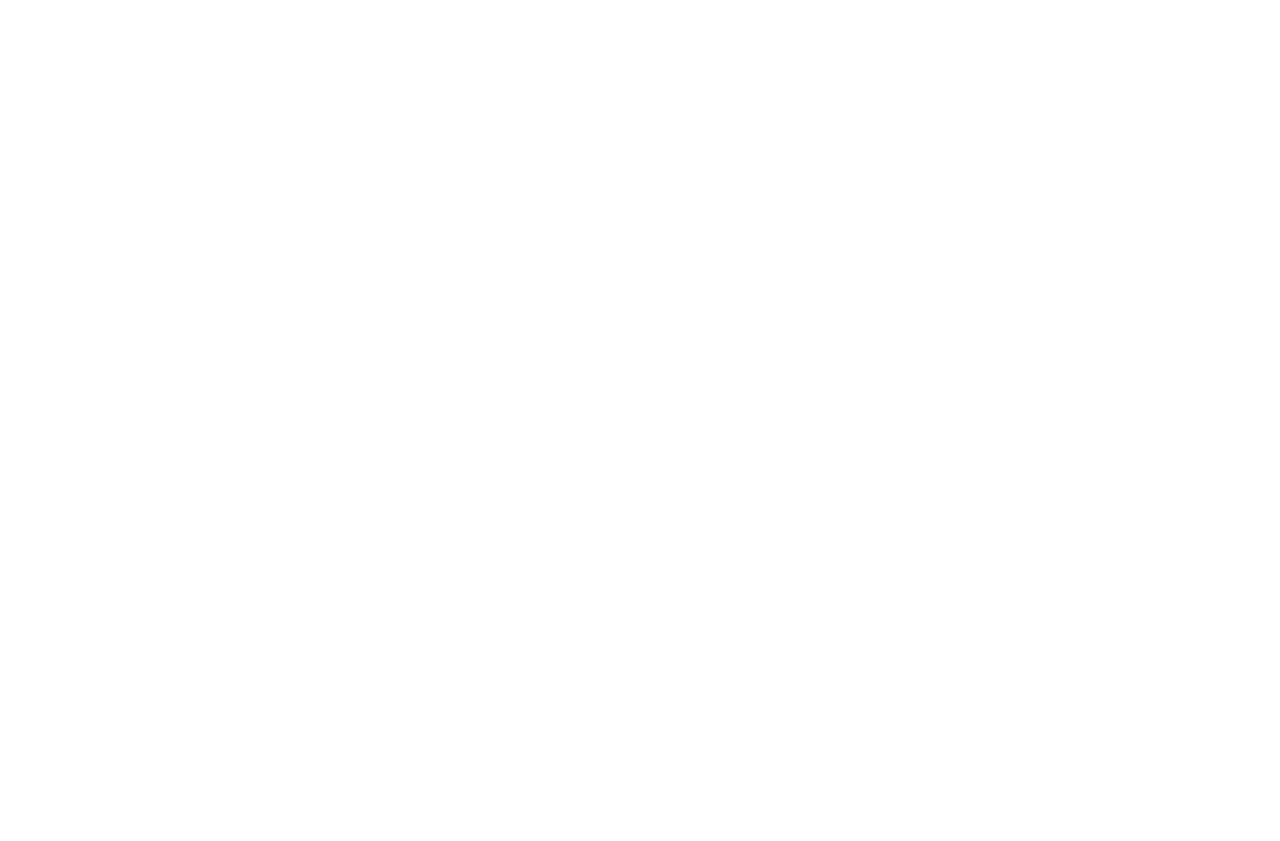
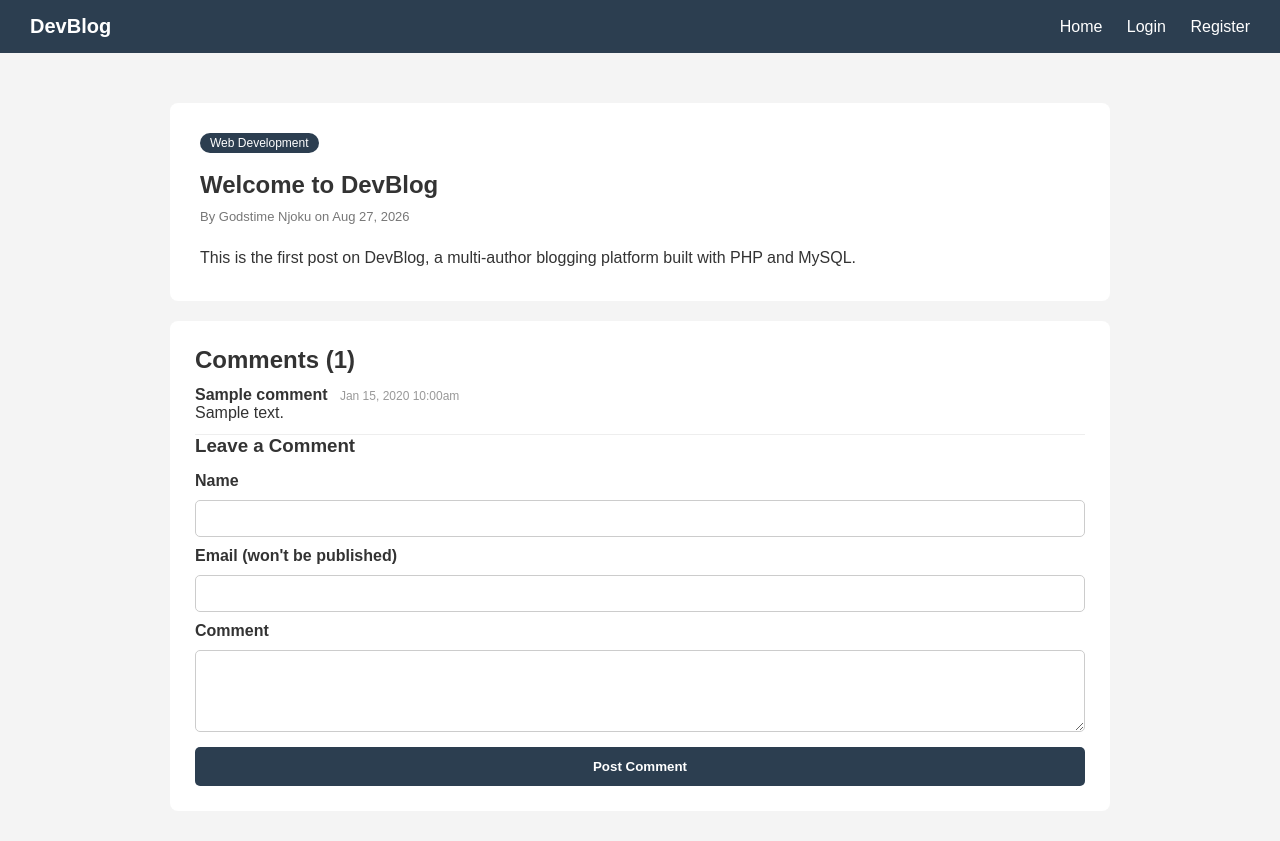
Before and after one commit to njokugodstime/devblog, a PHP site: page /post.php?slug=welcome-to-devblog in a window 1280 px wide. Before the commit the page is empty. Before the commit the page ends 800 px from the top, so only its background shows below. Run offline with PHP 8.4, Linux system fonts and the light colour scheme; data comes from the database, SQL or seed files in the repository; tables that the repository leaves empty hold one stand-in row (values such as "Sample post").

Commit message:
Add single post view with comment submission and display

```diff
--- a/public/css/style.css
+++ b/public/css/style.css
@@ -65,3 +65,81 @@ main { padding: 30px; max-width: 1000px; margin: 0 auto; }
     background: #2c3e50;
     color: white;
 }
+.single-post {
+    background: white;
+    padding: 30px;
+    border-radius: 8px;
+    margin-top: 20px;
+}
+.single-post-image {
+    width: 100%;
+    max-height: 350px;
+    object-fit: cover;
+    border-radius: 8px;
+    margin-bottom: 15px;
+}
+.single-post h1 {
+    margin: 10px 0;
+}
+.post-content {
+    margin-top: 20px;
+    line-height: 1.7;
+}
+.comments-section {
+    background: white;
+    padding: 25px;
+    border-radius: 8px;
+    margin-top: 20px;
+}
+.comment {
+    border-bottom: 1px solid #eee;
+    padding: 12px 0;
+}
+.comment-author {
+    font-weight: bold;
+}
+.comment-date {
+    font-weight: normal;
+    color: #999;
+    font-size: 12px;
+    margin-left: 8px;
+}
+.comment-form {
+    display: flex;
+    flex-direction: column;
+    gap: 10px;
+    margin-top: 15px;
+}
+.comment-form label {
+    font-weight: bold;
+}
+.comment-form input, .comment-form textarea {
+    padding: 10px;
+    border: 1px solid #ccc;
+    border-radius: 5px;
+    font-family: inherit;
+}
+.comment-form button {
+    background: #2c3e50;
+    color: white;
+    border: none;
+    padding: 12px;
+    border-radius: 5px;
+    font-weight: bold;
+    cursor: pointer;
+    margin-top: 5px;
+}
+.success-box {
+    background: #d4edda;
+    color: #155724;
+    padding: 15px;
+    border-radius: 8px;
+    margin-bottom: 15px;
+}
+.error-box {
+    background: #f8d7da;
+    color: #721c24;
+    padding: 15px;
+    border-radius: 8px;
+    margin-bottom: 15px;
+}
--- a/public/post.php
+++ b/public/post.php
@@ -0,0 +1,107 @@
+<?php require_once __DIR__ . '/../includes/header.php'; ?>
+
+<?php
+if (!isset($_GET['slug']) || $_GET['slug'] === '') {
+    echo "<p>Post not found.</p>";
+} else {
+    $stmt = $pdo->prepare("
+        SELECT posts.*, users.name AS author_name, categories.name AS category_name
+        FROM posts
+        JOIN users ON posts.user_id = users.id
+        LEFT JOIN categories ON posts.category_id = categories.id
+        WHERE posts.slug = ? AND posts.status = 'published'
+    ");
+    $stmt->execute([$_GET['slug']]);
+    $post = $stmt->fetch();
+
+    if (!$post) {
+        echo "<p>Post not found.</p>";
+    } else {
+
+        $commentErrors = [];
+        $commentSuccess = false;
+
+        // Handle new comment submission
+        if ($_SERVER['REQUEST_METHOD'] === 'POST') {
+            $name = trim($_POST['name'] ?? '');
+            $email = trim($_POST['email'] ?? '');
+            $commentText = trim($_POST['comment'] ?? '');
+
+            if ($name === '') $commentErrors[] = "Name is required.";
+            if ($email === '' || !filter_var($email, FILTER_VALIDATE_EMAIL)) $commentErrors[] = "A valid email is required.";
+            if ($commentText === '') $commentErrors[] = "Comment cannot be empty.";
+
+            if (empty($commentErrors)) {
+                $insert = $pdo->prepare("INSERT INTO comments (post_id, name, email, comment) VALUES (?, ?, ?, ?)");
+                $insert->execute([$post['id'], $name, $email, $commentText]);
+                $commentSuccess = true;
+            }
+        }
+
+        // Fetch comments for this post
+        $commentStmt = $pdo->prepare("SELECT * FROM comments WHERE post_id = ? ORDER BY created_at ASC");
+        $commentStmt->execute([$post['id']]);
+        $comments = $commentStmt->fetchAll();
+?>
+
+    <article class="single-post">
+        <?php if ($post['image']): ?>
+            <img src="images/posts/<?= htmlspecialchars($post['image']) ?>" alt="<?= htmlspecialchars($post['title']) ?>" class="single-post-image">
+        <?php endif; ?>
+
+        <span class="post-category"><?= htmlspecialchars($post['category_name'] ?? 'Uncategorized') ?></span>
+        <h1><?= htmlspecialchars($post['title']) ?></h1>
+        <p class="post-meta">By <?= htmlspecialchars($post['author_name']) ?> on <?= date('M j, Y', strtotime($post['created_at'])) ?></p>
+
+        <div class="post-content">
+            <?= nl2br(htmlspecialchars($post['content'])) ?>
+        </div>
+    </article>
+
+    <section class="comments-section">
+        <h2>Comments (<?= count($comments) ?>)</h2>
+
+        <?php if ($commentSuccess): ?>
+            <div class="success-box"><p>Comment posted successfully!</p></div>
+        <?php endif; ?>
+
+        <?php if (!empty($commentErrors)): ?>
+            <div class="error-box">
+                <?php foreach ($commentErrors as $err): ?>
+                    <p><?= htmlspecialchars($err) ?></p>
+                <?php endforeach; ?>
+            </div>
+        <?php endif; ?>
+
+        <?php if (empty($comments)): ?>
+            <p>No comments yet. Be the first to comment!</p>
+        <?php else: ?>
+            <?php foreach ($comments as $comment): ?>
+                <div class="comment">
+                    <p class="comment-author"><?= htmlspecialchars($comment['name']) ?> <span class="comment-date"><?= date('M j, Y g:ia', strtotime($comment['created_at'])) ?></span></p>
+                    <p><?= nl2br(htmlspecialchars($comment['comment'])) ?></p>
+                </div>
+            <?php endforeach; ?>
+        <?php endif; ?>
+
+        <h3>Leave a Comment</h3>
+        <form method="POST" class="comment-form">
+            <label for="name">Name</label>
+            <input type="text" name="name" id="name" value="<?= htmlspecialchars($_POST['name'] ?? '') ?>" required>
+
+            <label for="email">Email (won't be published)</label>
+            <input type="email" name="email" id="email" value="<?= htmlspecialchars($_POST['email'] ?? '') ?>" required>
+
+            <label for="comment">Comment</label>
+            <textarea name="comment" id="comment" rows="4" required><?= htmlspecialchars($_POST['comment'] ?? '') ?></textarea>
+
+            <button type="submit">Post Comment</button>
+        </form>
+    </section>
+
+<?php
+    }
+}
+?>
+
+<?php require_once __DIR__ . '/../includes/footer.php'; ?>
```
